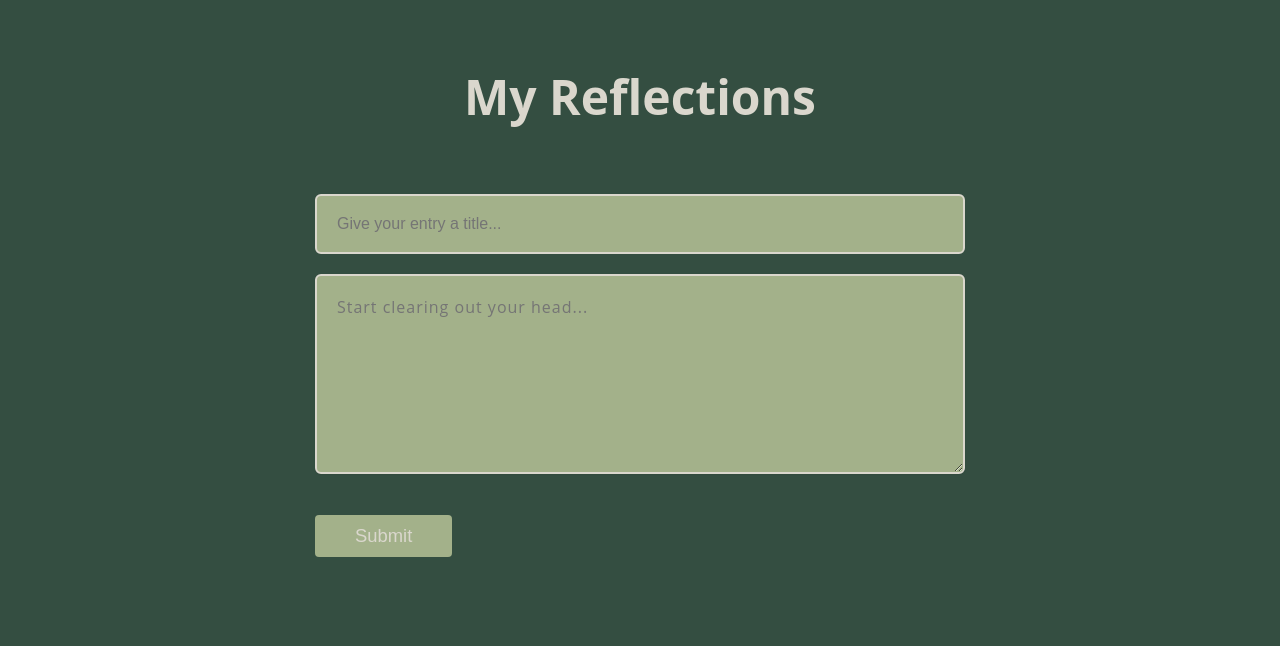
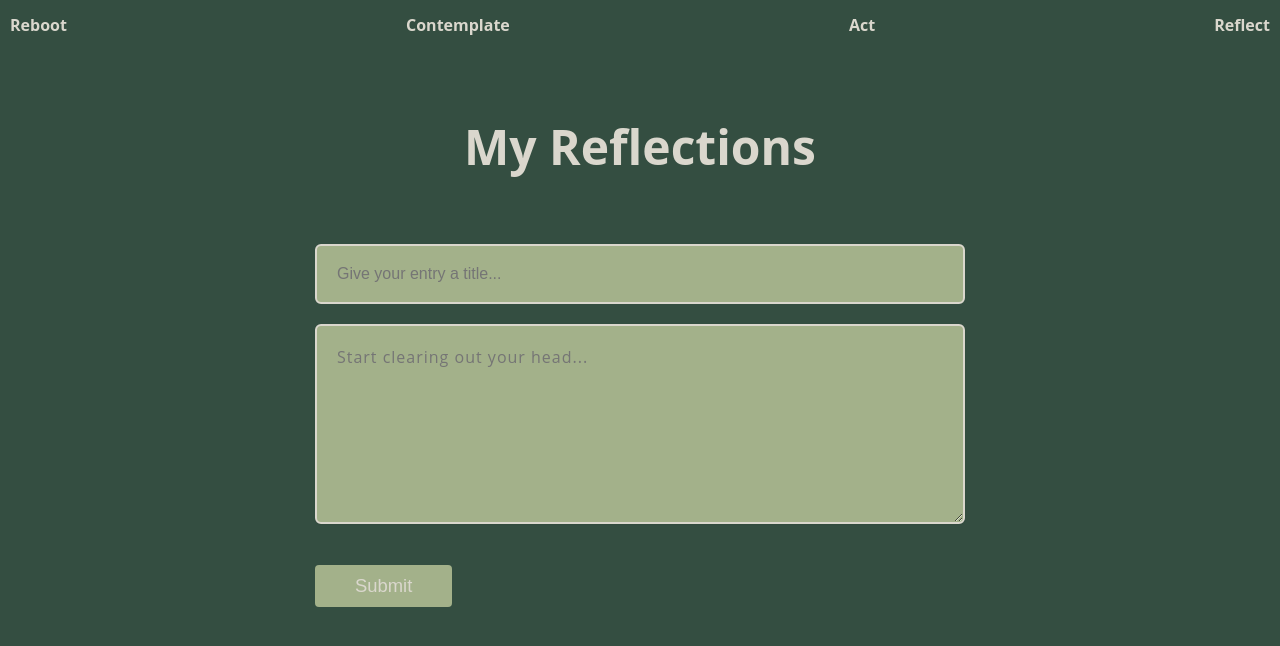
Before and after one commit to FPScoachJ/Zen-Front-End, a plain HTML site: page Reflect/reflect.html in a window 1280 px wide. Drawn offline with Linux system fonts and the light colour scheme.

Commit message:
Day 2 Push
All pages up and running NavBar linked, minor tweaks to styling still required.

```diff
--- a/Act/actStyle.css
+++ b/Act/actStyle.css
@@ -30,6 +30,8 @@ body {
   transition: background-color 1s ease;
   font-family: -apple-system, BlinkMacSystemFont, "Segoe UI", Roboto, Helvetica, Arial, sans-serif, "Apple Color Emoji", "Segoe UI Emoji", "Segoe UI Symbol";
   user-select: none;
+  margin: 0;
+  padding: 0;
 }
 
 progress {
--- a/Contemplate/contemplateStyle.css
+++ b/Contemplate/contemplateStyle.css
@@ -7,6 +7,8 @@
 }
 body{
   background: #344E41;
+  margin: 0;
+  padding: 0;
 }
 .container{
     background-color: #DAD7CD;
--- /dev/null
+++ b/Index/indexStyle.css
@@ -0,0 +1,34 @@
+body {
+  background-image: url("https://source.unsplash.com/random/?city,night");
+  background-repeat: no-repeat;
+  background-size: cover;
+  position: relative;
+  margin: 0;
+  padding: 0;
+}
+
+h1 {
+  color: #DAD7CD;
+  text-align: center;
+}
+h3 {
+  color: #DAD7CD;
+  text-align: center;
+}
+
+#container {
+  display: flex;
+  width: 100%;
+  flex-direction: column;
+  justify-content: center;
+}
+
+button {
+  position: fixed;
+  bottom: 0;
+  right: 0;
+  margin: 1rem;
+  padding: 1rem;
+  background-image: url(/Index/Images/images.png);
+  background-size: cover;
+}
--- a/Reflect/reflect.html
+++ b/Reflect/reflect.html
@@ -6,8 +6,17 @@
     <meta name="viewport" content="width=device-width, initial-scale=1.0">
     <title>Reflect</title>
     <link rel="stylesheet" href="reflectStyle.css">
+    <link rel="stylesheet" href="/header.css">
 </head>
 <body>
+    <nav>
+  <ul>
+    <li><a href="/Index/index.html">Reboot</a></li>
+    <li><a href="/Contemplate/contemplate.html">Contemplate</a></li>
+    <li><a href="/Act/act.html">Act</a></li>
+    <li><a href="/Reflect/reflect.html">Reflect</a></li>
+  </ul>
+</nav>
     <main class="main-container">
             <h1 class="title">My Reflections</h1>
 
--- a/Reflect/reflectStyle.css
+++ b/Reflect/reflectStyle.css
@@ -11,6 +11,8 @@ body {
   font-size: 100%;
   background-color: #344E41;
   color: #222831;
+  margin: 0;
+  padding: 0;
 }
 
 h1 {
--- /dev/null
+++ b/header.css
@@ -0,0 +1,25 @@
+nav {
+  background-color: transparent;
+  height: 50px;
+  display: flex;
+  justify-content: center;
+  align-items: center;
+}
+nav ul {
+  list-style: none;
+  display: flex;
+  justify-content: space-between;
+  width: 100%;
+}
+
+nav ul li {
+  margin: 0 10px;
+}
+
+nav ul li a {
+  color: #DAD7CD;
+  text-decoration: none;
+  font-family: "Open Sans";
+  font-weight: bolder;
+  font-size: 16px;
+}
```
Also changed, not shown: Act/act.html (+9 -0 lines), Contemplate/contemplate.html (+9 -1 lines), Index/index.html (added, +24 -0 lines), Index/indexScript.js (added, +35 -0 lines), index.html (deleted, +0 -14 lines), Index/Images/images.png (added).
